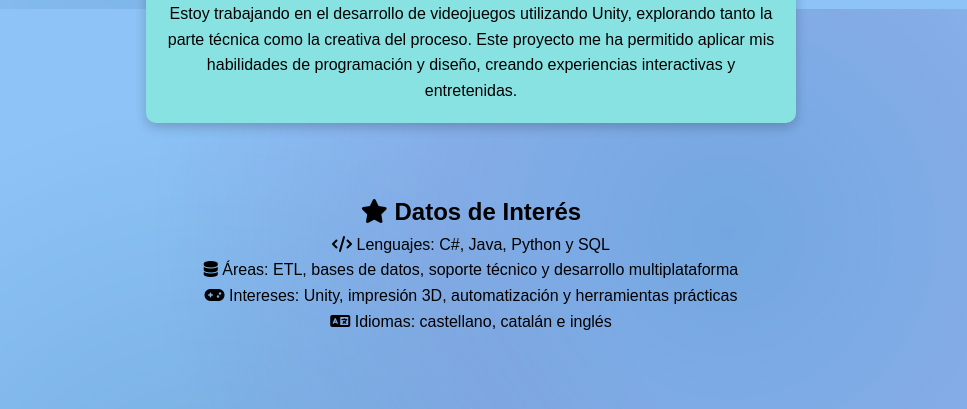
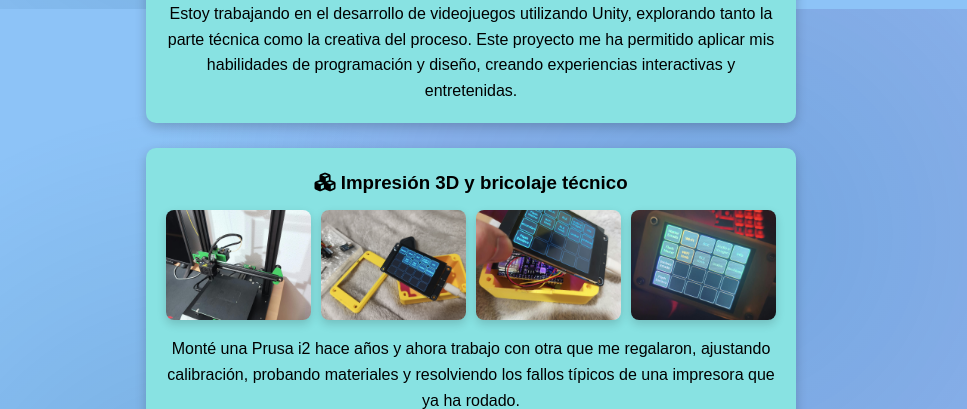
Before and after one commit to voidmain7/LandingPage, a plain HTML site: page index.html in a window 1280 px wide. Shown: the part 2391-2800 px from the top of the page, without its empty margins (169-1136 px from the left). Drawn offline with Linux system fonts and the light colour scheme.

Commit message:
Add 3D printing project gallery
This commit adds a new hobby section to the portfolio focused on 3D printing, DIY electronics, and repair work. It includes a responsive image gallery, styling for the new card layout, and the supporting project photos used in the section.

```diff
--- a/css/style.css
+++ b/css/style.css
@@ -325,6 +325,21 @@ section:first-of-type {
 #ProyectosPersonales .proyecto-card {
   max-width: 650px;
   margin: 25px auto 0;
+}
+
+.proyecto-galeria {
+  display: grid;
+  grid-template-columns: repeat(auto-fit, minmax(110px, 1fr));
+  gap: 10px;
+  margin: 12px 0 16px;
+}
+
+.proyecto-galeria img {
+  width: 100%;
+  height: 110px;
+  object-fit: cover;
+  border-radius: 8px;
+  box-shadow: 0 4px 10px rgba(0, 0, 0, 0.16);
 }
 
 #ProyectosPersonales iframe {
--- a/index.html
+++ b/index.html
@@ -154,6 +154,31 @@
       </p>
     </div>
 
+    <div class="proyecto-card proyecto-hobby">
+      <h3><i class="fas fa-cubes"></i> Impresión 3D y bricolaje técnico</h3>
+      <div class="proyecto-galeria">
+        <img src="images/printer-labists-t4.jpg" alt="Impresora 3D que uso actualmente" loading="lazy" />
+        <img src="images/cyd-tool-1.jpg" alt="Herramienta táctil basada en ESP32 (CYD) que estoy montando"
+          loading="lazy" />
+        <img src="images/cyd-tool-2.jpg" alt="Detalle del ESP32 y el cableado interno de la herramienta"
+          loading="lazy" />
+        <img src="images/cyd-tool-3.jpg" alt="Menú táctil con opciones de Wi-Fi, BLE y flasheo" loading="lazy" />
+      </div>
+      <p>
+        Monté una Prusa i2 hace años y ahora trabajo con otra que me regalaron, ajustando calibración, probando
+        materiales y resolviendo los fallos típicos de una impresora que ya ha rodado.
+      </p>
+      <p>
+        En paralelo estoy montando un banco de pruebas portátil basado en ESP32 con pantalla táctil, para testear y
+        flashear dos placas según el proyecto que tenga entre manos, con Wi-Fi, BLE, grabación y gestión de
+        archivos integrados en un mismo menú.
+      </p>
+      <p>
+        También reparo y diagnostico equipos electrónicos por mi cuenta, como fuentes de alimentación, aplicando el
+        mismo proceso que en el trabajo: localizar el fallo, entender por qué ocurre y dejarlo funcionando bien.
+      </p>
+    </div>
+
   </section>
   <section id="DatosInteres">
     <h2><i class="fas fa-star"></i> Datos de Interés</h2>
```
Also changed, not shown: .claude/settings.json (added), images/2.jpeg (added), images/5.jpeg (added), images/8.jpeg (added), images/cyd-tool-1.jpg (added), images/cyd-tool-2.jpg (added), images/cyd-tool-3.jpg (added), images/printer-labists-t4.jpg (added).
